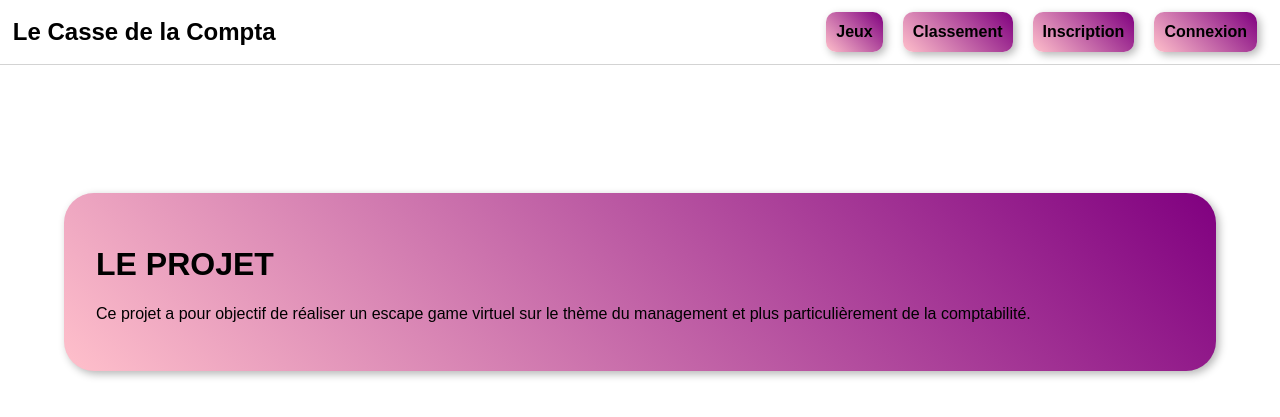
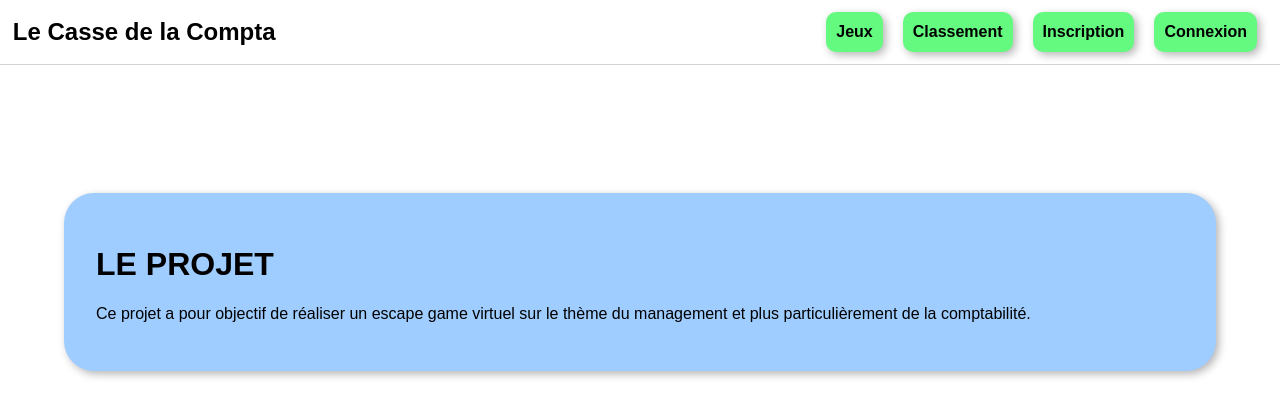
Before and after one commit to gcjordi/EscapeGame, a PHP site: page /index.php in a window 1280 px wide. Shown: the top 417 px of the page. Run offline with PHP 8.4, Linux system fonts and the light colour scheme; data that the repository does not hold is empty.

Commit message:
Cette couleur me fait penser a la compta

```diff
--- a/View/CSS/styles2.css
+++ b/View/CSS/styles2.css
@@ -53,7 +53,7 @@ label {
 .box { box-shadow: 3px 3px 8px 0px #b5b5b5;}
 .box:hover { box-shadow: 3px 3px 16px 0px #b5b5b5;}
 .degrade_halloween{
-    background: linear-gradient(45deg, pink 0%, purple 100%);
+    background: #64fa7f
 }
 
 ::-webkit-scrollbar {									/* Scrollbars */
```
